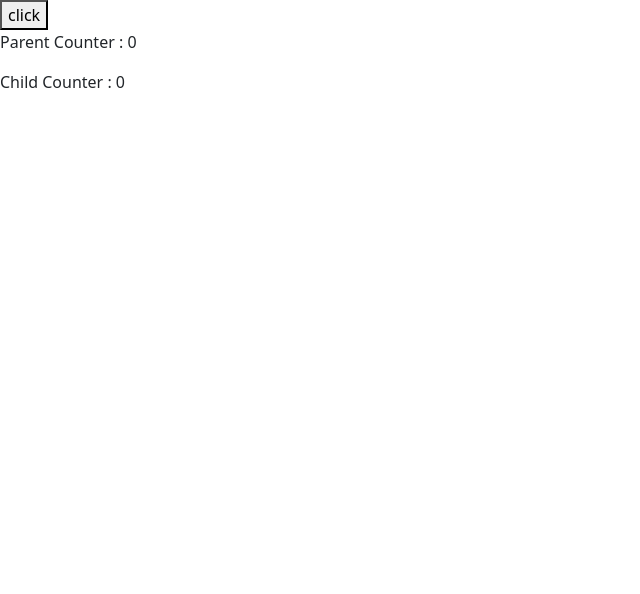
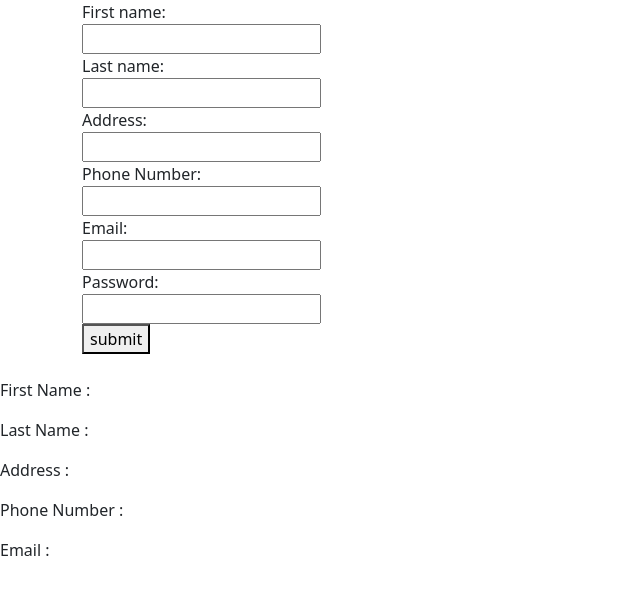
Before and after one commit to Naynesh335/angular-project-trail_naynesh, an Angular app in the folder my-first-app/: page / in a window 1280 px wide. Shown: the top 594 px of the page, without its empty margins (0-640 px from the left). Built offline with nearby package versions, Linux system fonts and the light colour scheme.

Commit message:
third task completed : display form data using services

```diff
--- a/my-first-app/src/app/app.component.html
+++ b/my-first-app/src/app/app.component.html
@@ -183,6 +183,14 @@
      </table>
    </div> -->
 
-   <button type="button" (click)="Increment()">click</button>
-   <p>Parent Counter : {{parent_counter}}</p>
+   <!-- <button type="button" (click)="Info.Increment()">click</button>
+   <p>Parent Counter : {{this.Info.counter}}</p>
+   <app-header></app-header> -->
+
    <app-header></app-header>
+
+   <p>First Name : {{this.Info.firstname}}</p>
+   <p>Last Name : {{this.Info.lastname}}</p>
+   <p>Address : {{this.Info.address}}</p>
+   <p>Phone Number : {{this.Info.phonenumber}}</p>
+   <p>Email : {{this.Info.email}}</p>
--- a/my-first-app/src/app/app.component.ts
+++ b/my-first-app/src/app/app.component.ts
@@ -13,12 +13,13 @@ export class AppComponent {
 
   }
 
-  parent_counter=this.Info.counter;
-  Increment()
-  {
-    this.Info.counter++;
-    this.parent_counter=this.Info.counter;
-  }
+  // parent_counter=this.Info.counter;
+
+  // Increment()
+  // {
+  //   this.Info.counter++;
+  //   this.parent_counter=this.Info.counter;
+  // }
   // getdate=this.dt.today;
   // getInfo=this.dt.Info();
   //user_Info : any=this.Info.Users;
--- a/my-first-app/src/app/header/header.component.html
+++ b/my-first-app/src/app/header/header.component.html
@@ -13,4 +13,20 @@
 <app-product (newItemEvent)="incrementcounter($evenet)"></app-product> -->
 
 <!-- <app-product></app-product> -->
-<p>Child Counter : {{this.Info.counter}}</p>
+<!-- <p>Child Counter : {{this.Info.counter}}</p> -->
+ <div class="container">
+    <label >First name:</label><br>
+    <input type="text" [(ngModel)]="fname"><br>
+    <label >Last name:</label><br>
+    <input type="text" [(ngModel)]="lname"><br>
+    <label >Address:</label><br>
+    <input type="text" [(ngModel)]="address"><br>
+    <label >Phone Number:</label><br>
+    <input type="text" [(ngModel)]="phonenum"><br>
+    <label >Email:</label><br>
+    <input type="email" [(ngModel)]="email"><br>
+    <label >Password:</label><br>
+    <input type="password"><br>
+
+    <button type="button" (click)="formdata()">submit</button><br><br>
+</div>
--- a/my-first-app/src/app/header/header.component.ts
+++ b/my-first-app/src/app/header/header.component.ts
@@ -12,8 +12,25 @@ export class HeaderComponent implements OnInit {
   {
 
   }
+  // child_counter=this.Info.counter;
 
-  child_counter=this.Info.counter;
+  fname="";
+  lname="";
+  address="";
+  phonenum="";
+  email="";
+
+  formdata()
+  {
+    this.Info.firstname=this.fname;
+    this.Info.lastname=this.lname;
+    this.Info.address=this.address;
+    this.Info.phonenumber=this.phonenum;
+    this.Info.email=this.email;
+  }
+
+
+
   ngOnInit(): void {
   }
 
--- a/my-first-app/src/app/user-info.service.ts
+++ b/my-first-app/src/app/user-info.service.ts
@@ -7,7 +7,16 @@ export class UserInfoService {
 
   constructor() { }
 
- public counter=0;
+//  public counter=0;
+//  Increment()
+//  {
+//    return this.counter++;
+//  }
+public firstname="";
+public lastname="";
+public address="";
+public phonenumber="";
+public email=""
 
   // Users : any = [
   //       {
```
